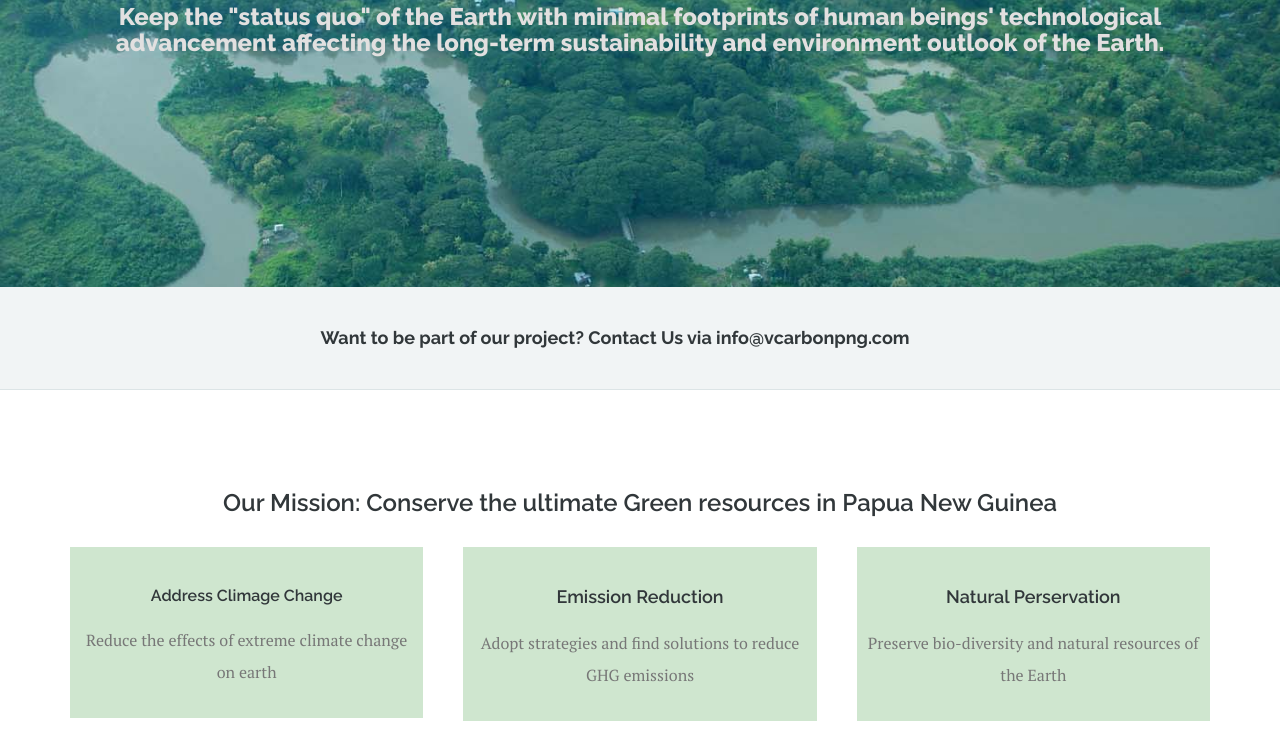
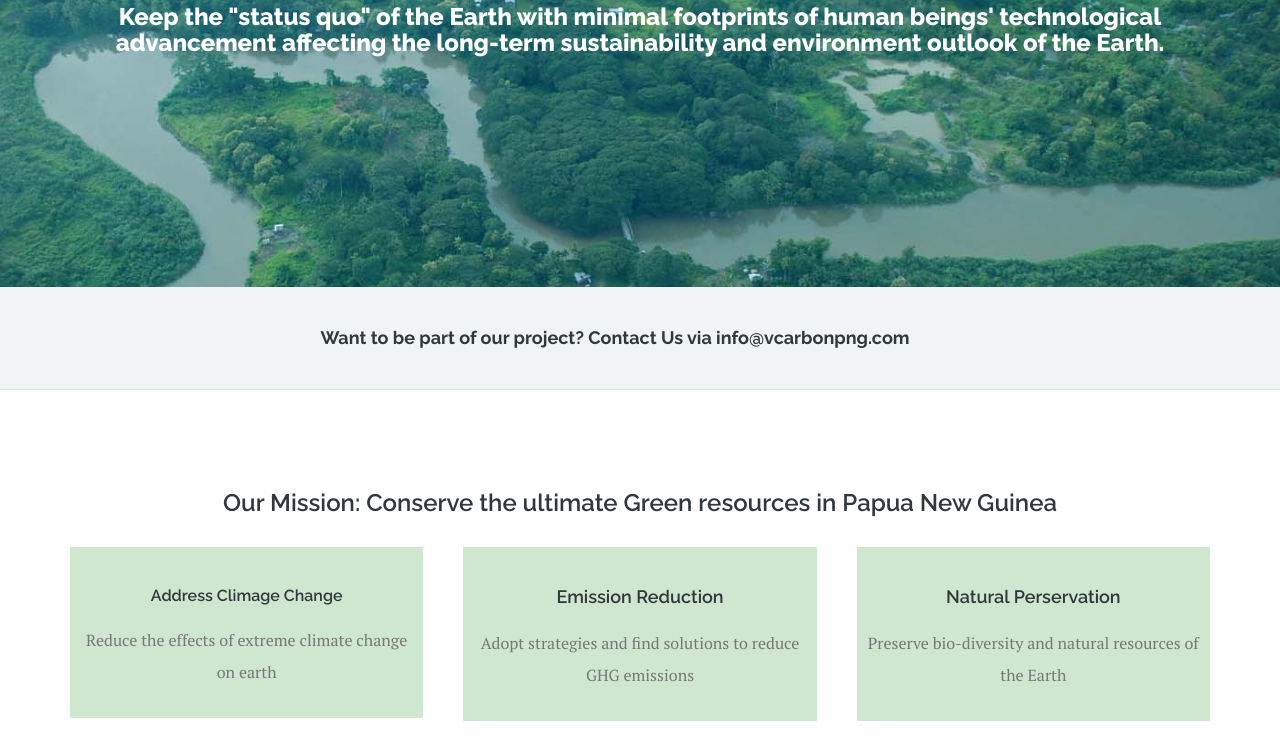
Before and after one commit to AllenCyhCHAN/vcarbon-web-pure-html-css, a plain HTML site: page index.html in a window 1280 px wide. Shown: the part 360-1100 px from the top of the page. Drawn offline with Linux system fonts and the light colour scheme.

Commit message:
adjust home page banner text color

```diff
--- a/css/green-scheme.css
+++ b/css/green-scheme.css
@@ -546,7 +546,7 @@ input.mainBtn {
 .home-intro-content h3 {
   font-size: 24px;
   font-weight: 800;
-  color: rgb(226, 224, 224);
+  color: white;
 }
 .home-intro-content p {
   margin: 55px 0;
```
